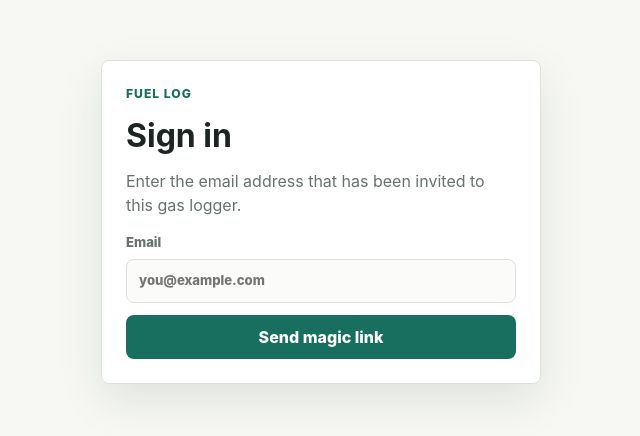
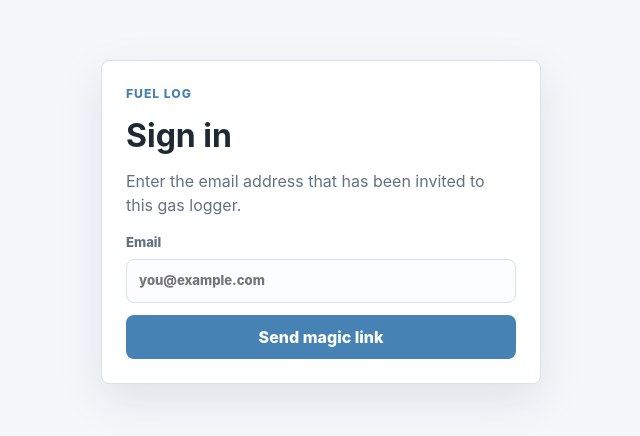
Before and after one commit to gtb104/gas-logger, a React (Vite) app: page / in a window 1280 px wide. Shown: the part 178-614 px from the top of the page, without its empty margins (319-959 px from the left). Built offline with nearby package versions, Linux system fonts and the light colour scheme.

Commit message:
style: change to blue theme

```diff
--- a/src/index.css
+++ b/src/index.css
@@ -1,26 +1,26 @@
 :root {
-  --bg: #f7f8f4;
+  --bg: #f5f8fb;
   --surface: #ffffff;
-  --surface-muted: #eef2eb;
-  --field-bg: #fbfcf9;
+  --surface-muted: #edf3f8;
+  --field-bg: #fbfdff;
   --nav-bg: rgba(255, 255, 255, 0.92);
-  --text: #1d2522;
-  --muted: #66736d;
-  --border: #dbe2dc;
-  --accent: #196f5f;
-  --accent-strong: #0d4f45;
-  --accent-soft: #dceee8;
+  --text: #1f2933;
+  --muted: #637282;
+  --border: #d8e2ea;
+  --accent: #4682b4;
+  --accent-strong: #2f5f8a;
+  --accent-soft: #dcebf6;
   --on-accent: #ffffff;
   --gold: #d59f24;
   --danger: #b5483d;
   --danger-soft: #f7e7e4;
-  --tooltip-bg: #1d2522;
+  --tooltip-bg: #1f2933;
   --tooltip-text: #ffffff;
-  --chart-grid: rgba(102, 115, 109, 0.22);
-  --chart-area: rgba(25, 111, 95, 0.13);
-  --focus-ring: rgba(25, 111, 95, 0.18);
-  --soft-shadow: 0 3px 12px rgba(24, 39, 32, 0.08);
-  --shadow: 0 16px 45px rgba(24, 39, 32, 0.1);
+  --chart-grid: rgba(99, 114, 130, 0.22);
+  --chart-area: rgba(70, 130, 180, 0.13);
+  --focus-ring: rgba(70, 130, 180, 0.18);
+  --soft-shadow: 0 3px 12px rgba(31, 41, 51, 0.08);
+  --shadow: 0 16px 45px rgba(31, 41, 51, 0.1);
   --radius: 8px;
   --font: Inter, ui-sans-serif, system-ui, -apple-system, BlinkMacSystemFont, "Segoe UI",
     sans-serif;
@@ -36,26 +36,26 @@
 }
 
 :root[data-theme='dark'] {
-  --bg: #101512;
-  --surface: #18201c;
-  --surface-muted: #202b26;
-  --field-bg: #111815;
-  --nav-bg: rgba(24, 32, 28, 0.94);
-  --text: #eef5ef;
-  --muted: #a0afa8;
-  --border: #34423b;
-  --accent: #62c7ad;
-  --accent-strong: #9ae3cf;
-  --accent-soft: #173f36;
-  --on-accent: #08251f;
+  --bg: #0f141b;
+  --surface: #161e28;
+  --surface-muted: #1d2935;
+  --field-bg: #111923;
+  --nav-bg: rgba(22, 30, 40, 0.94);
+  --text: #eef4f8;
+  --muted: #9daebe;
+  --border: #2f3d4c;
+  --accent: #7fb6df;
+  --accent-strong: #b5d8f0;
+  --accent-soft: #17334a;
+  --on-accent: #061522;
   --gold: #e4b849;
   --danger: #f18a80;
   --danger-soft: #3d211f;
-  --tooltip-bg: #eef5ef;
-  --tooltip-text: #101512;
-  --chart-grid: rgba(160, 175, 168, 0.24);
-  --chart-area: rgba(98, 199, 173, 0.14);
-  --focus-ring: rgba(98, 199, 173, 0.22);
+  --tooltip-bg: #eef4f8;
+  --tooltip-text: #0f141b;
+  --chart-grid: rgba(157, 174, 190, 0.24);
+  --chart-area: rgba(127, 182, 223, 0.14);
+  --focus-ring: rgba(127, 182, 223, 0.22);
   --soft-shadow: 0 3px 12px rgba(0, 0, 0, 0.22);
   --shadow: 0 16px 45px rgba(0, 0, 0, 0.34);
 }
```
